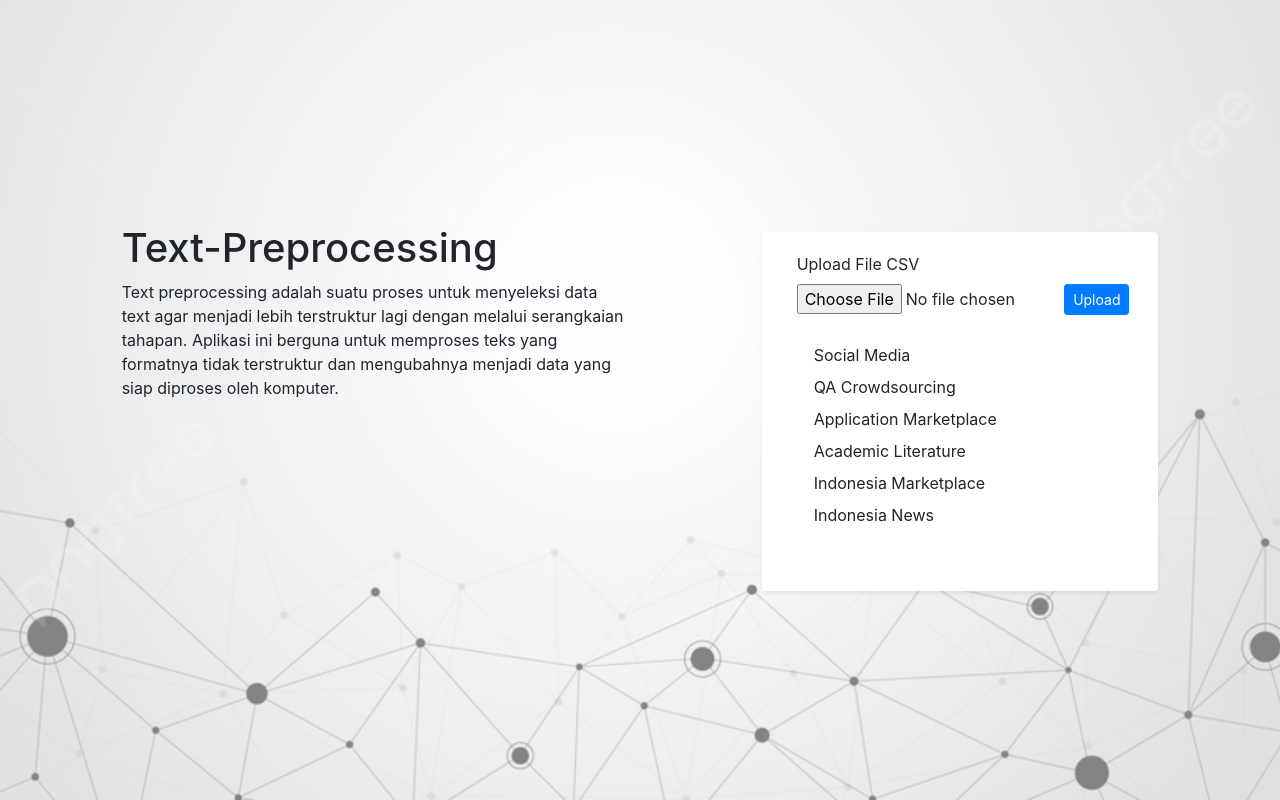
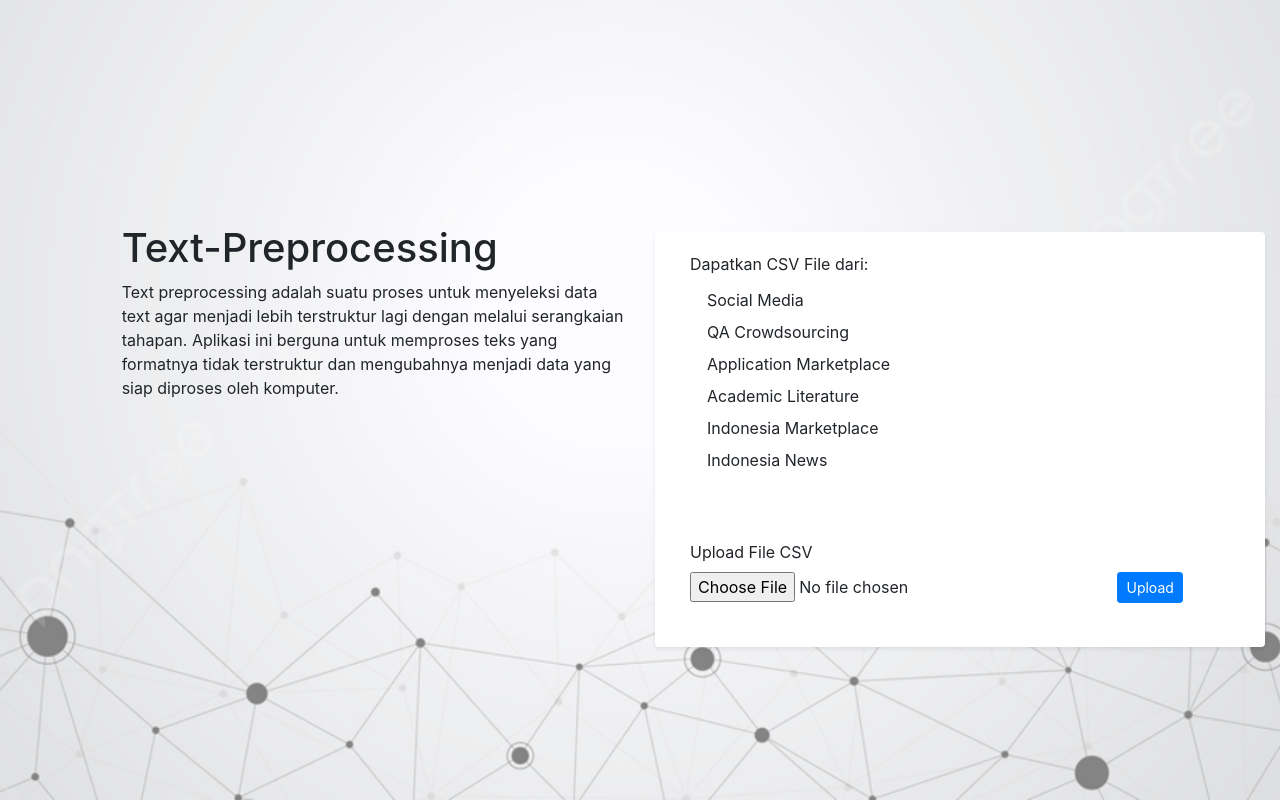
Before and after one commit to denny713/preprocessing, a Flask app: page / in a window 1280 px wide. Run offline with Flask 3, Linux system fonts and the light colour scheme; some libraries are stand-ins or nearby versions.

Commit message:
Update Interface

```diff
--- a/templates/home.html
+++ b/templates/home.html
@@ -27,12 +27,81 @@
                     data yang siap diproses oleh komputer.
                 </p>
             </div>
-            <div class="col-lg-1"></div>
-            <div class="col-lg-4">
+            <!--            <div class="col-lg-1"></div>-->
+            <div class="col-lg-6">
                 <div class="card border-0 shadow-sm mt-2">
                     <div class="card-body">
                         <div class="input">
                             <form action="/uploader" method="POST" enctype="multipart/form-data">
+                                <div class="row" style="margin: auto;">
+                                    <div class="col-9">
+                                        <label id="social">Dapatkan CSV File dari:</label>
+                                    </div>
+                                    <div class="w-100"></div>
+                                    <div class="tree">
+                                        <ul>
+                                            <li>
+                                                <span>Social Media</span>
+                                                <ul>
+                                                    <li><i class="fab fa-facebook"></i>Facebook</li>
+                                                    <li><i class="fab fa-instagram"></i>Instagram</li>
+                                                    <li><i class="fab fa-youtube"></i>YouTube</li>
+                                                    <li><i class="fab fa-twitter"></i>X / Twitter</li>
+                                                    <li><i class="fab fa-tiktok"></i>Tiktok</li>
+                                                </ul>
+                                            </li>
+                                            <li>
+                                                <span>QA Crowdsourcing</span>
+                                                <ul>
+                                                    <li><i class="fab fa-stack-overflow"></i>Stack Overflow</li>
+                                                </ul>
+                                            </li>
+                                            <li>
+                                                <span>Application Marketplace</span>
+                                                <ul>
+                                                    <li><i class="fab fa-google-play"></i>Play Store</li>
+                                                    <li><i class="fab fa-apple"></i>App Store</li>
+                                                </ul>
+                                            </li>
+                                            <li>
+                                                <span>Academic Literature</span>
+                                                <ul>
+                                                    <li><i class="fas fa-book"></i>IEEE</li>
+                                                    <li><i class="fas fa-book"></i>ACM</li>
+                                                    <li><i class="fas fa-book"></i>Springer</li>
+                                                    <li><i class="fas fa-book"></i>Google Scholar</li>
+                                                </ul>
+                                            </li>
+                                            <li>
+                                                <span>Indonesia Marketplace</span>
+                                                <ul>
+                                                    <li><i class="fas fa-store"></i>Tokopedia</li>
+                                                    <li><i class="fas fa-store"></i>Shopee</li>
+                                                    <li><i class="fas fa-store"></i>Bukalapak</li>
+                                                </ul>
+                                            </li>
+                                            <li>
+                                                <span>Indonesia News</span>
+                                                <ul>
+                                                    <li><i class="fas fa-newspaper"></i>Detik.com</li>
+                                                </ul>
+                                            </li>
+                                        </ul>
+                                    </div>
+                                </div>
+                                <br>
+                                <div class="row" style="margin: auto;" id="keyword">
+                                    <div class="col-9">
+                                        <label for="key" id="judul"></label><br>
+                                    </div>
+                                    <div class="w-100"></div>
+                                    <div class="col-9">
+                                        <input type="text" id="key" name="key" style="width: 350px">
+                                        <input type="button" class="btn btn-primary btn-sm text-center"
+                                               onclick="proses()" value="Proses">
+                                    </div>
+                                </div>
+                                <br>
                                 <div class="row" style="margin: auto;">
                                     <div class="col-9">
                                         <label for="file_csv" id="upl">Upload File CSV</label><br>
@@ -42,55 +111,9 @@
                                         <input type="file" id="file_csv" name="file_csv">
                                     </div>
                                     <div class="col-3">
-                                        <input class="btn btn-primary btn-sm text-center" type="Submit" name=""
+                                        <input class="btn btn-primary btn-sm text-center" type="Submit"
                                                value="Upload">
                                     </div>
-                                </div>
-                                <br>
-                                <div class="tree">
-                                    <ul>
-                                        <li>Social Media
-                                            <ul>
-                                                <li onclick="clickHandling(this)"><i class="fab fa-facebook"></i>Facebook
-                                                </li>
-                                                <li><i class="fab fa-instagram"></i>Instagram</li>
-                                                <li><i class="fab fa-youtube"></i>YouTube</li>
-                                                <li><i class="fab fa-twitter"></i>X / Twitter</li>
-                                                <li><i class="fab fa-tiktok"></i>Tiktok</li>
-                                            </ul>
-                                        </li>
-                                        <li>QA Crowdsourcing
-                                            <ul>
-                                                <li><i class="fab fa-stack-overflow"></i>Stack Overflow</li>
-                                            </ul>
-                                        </li>
-                                        <li>Application Marketplace
-                                            <ul>
-                                                <li><i class="fab fa-google-play"></i>Play Store</li>
-                                                <li><i class="fab fa-apple"></i>App Store</li>
-                                            </ul>
-                                        </li>
-                                        <li>Academic Literature
-                                            <ul>
-                                                <li><i class="fas fa-book"></i>IEEE</li>
-                                                <li><i class="fas fa-book"></i>ACM</li>
-                                                <li><i class="fas fa-book"></i>Springer</li>
-                                                <li><i class="fas fa-book"></i>Google Scholar</li>
-                                            </ul>
-                                        </li>
-                                        <li>Indonesia Marketplace
-                                            <ul>
-                                                <li><i class="fas fa-store"></i>Tokopedia</li>
-                                                <li><i class="fas fa-store"></i>Shopee</li>
-                                                <li><i class="fas fa-store"></i>Bukalapak</li>
-                                            </ul>
-                                        </li>
-                                        <li>Indonesia News
-                                            <ul>
-                                                <li><i class="fas fa-newspaper"></i>Detik.com</li>
-                                            </ul>
-                                        </li>
-                                    </ul>
                                 </div>
                             </form>
                             <br>
@@ -139,6 +162,7 @@
 <script type="text/javascript">
 
     document.addEventListener('DOMContentLoaded', function () {
+        document.getElementById("keyword").style.display = "none";
         const toggler = document.querySelectorAll('.tree li');
         toggler.forEach(function (item) {
             item.addEventListener('click', function (e) {
@@ -148,15 +172,24 @@
                     el.classList.remove('open');
                 });
 
+                let value = item.textContent.trim();
                 item.classList.toggle('open');
+                if (value.indexOf("\n") === -1) {
+                    clickHandling(value);
+                }
             });
         });
     });
 
-    function clickHandling(element) {
-        let title = element.parentElement.innerText.trim();
-        let label = document.getElementById("upl");
-        label.innerHTML = "Upload File CSV untuk " + title;
+    function clickHandling(value) {
+        document.getElementById("keyword").style.display = "none";
+        let judul = "Masukkan URL atau Keyword dari";
+        document.getElementById("judul").innerHTML = judul + " " + value;
+        document.getElementById("keyword").style.display = "block";
+    }
+
+    function proses() {
+        alert("Process");
     }
 </script>
 </body>
```
Also changed, not shown: scrap/facebook.py (added).
